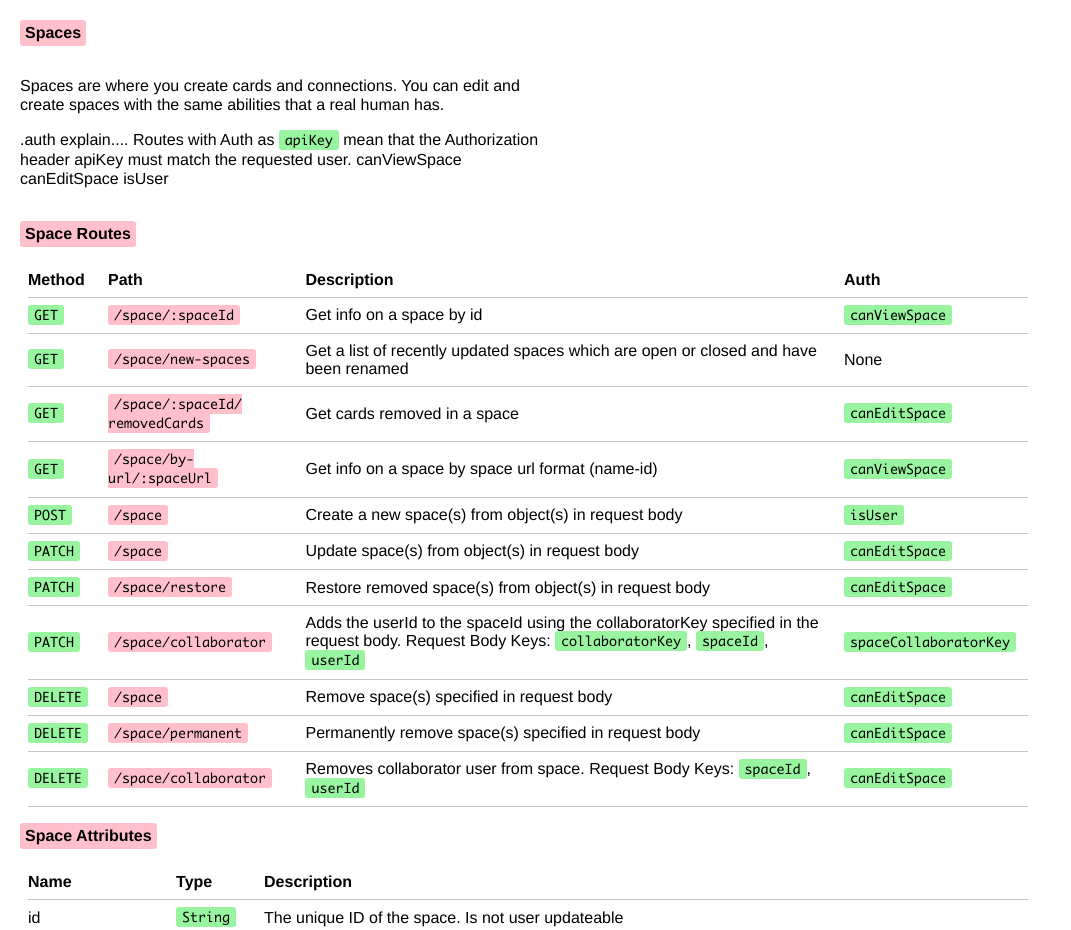
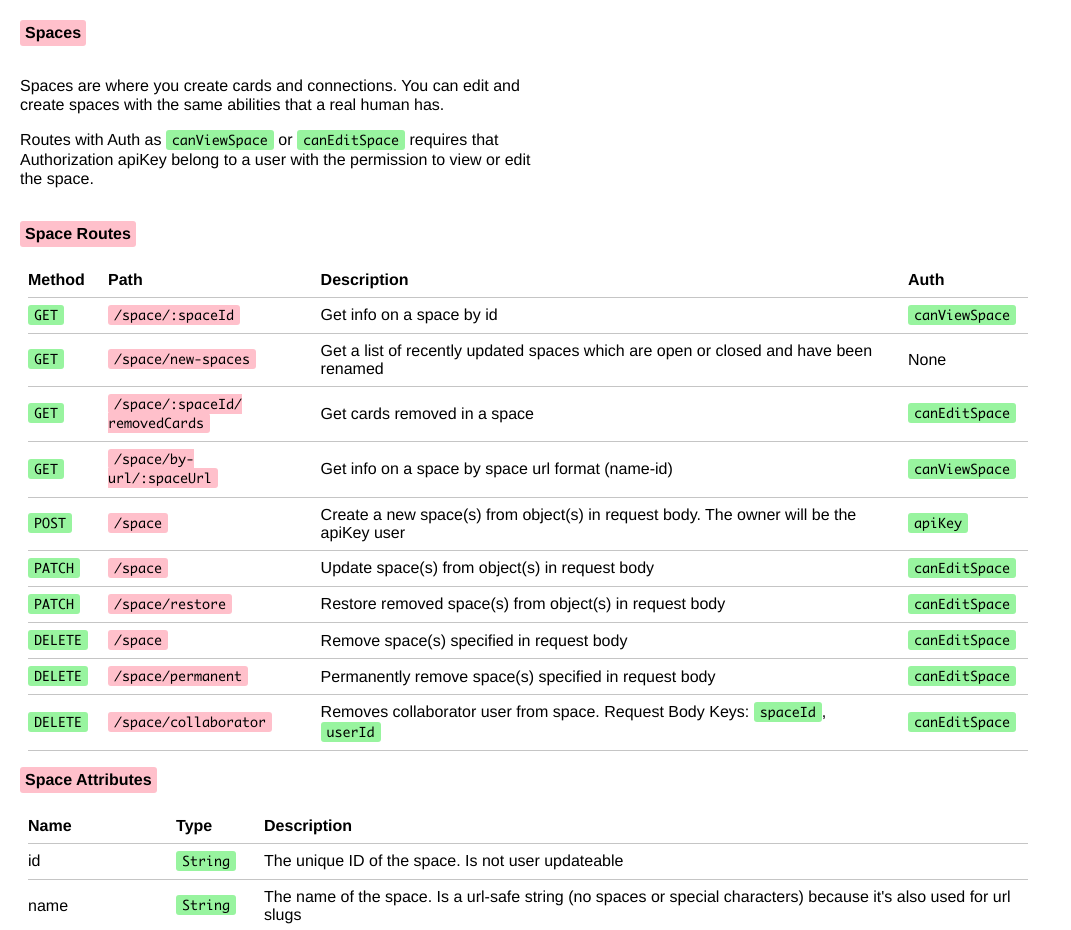
Before and after one commit to kinopio-club/kinopio-help, an Eleventy site: page api/index.md in a window 1280 px wide. Shown: the part 2260-3190 px from the top of the page, without its empty margins (0-1071 px from the left). Built offline with nearby package versions, Linux system fonts and the light colour scheme; Eleventy itself is replaced by a stand-in of ours; files that its build step writes are made by us from their sources.

Commit message:
add spaces auth info, prune private routes

```diff
--- a/api/index.md
+++ b/api/index.md
@@ -74,10 +74,7 @@ currentPublicSpaceId    | `String`  | The id of an space with privacy set to 'op
 
 Spaces are where you create cards and connections. You can edit and create spaces with the same abilities that a real human has.
 
-.auth explain.... Routes with Auth as `apiKey` mean that the Authorization header apiKey must match the requested user.
-canViewSpace
-canEditSpace
-isUser
+Routes with Auth as `canViewSpace` or `canEditSpace` requires that Authorization apiKey belong to a user with the permission to view or edit the space.
 
 <h3 class="spaces">Space Routes</h3>
 
@@ -87,10 +84,9 @@ Method | Path | Description | Auth
 `GET`    | <code class="spaces">/space/new-spaces</code>            | Get a list of recently updated spaces which are open or closed and have been renamed | None
 `GET`    | <code class="spaces">/space/:spaceId/<br>removedCards</code> | Get cards removed in a space                                                         | `canEditSpace`
 `GET`    | <code class="spaces">/space/by-url/:spaceUrl</code>      | Get info on a space by space url format (name-id)                                    | `canViewSpace`
-`POST`   | <code class="spaces">/space</code>                       | Create a new space(s) from object(s) in request body                                 | `isUser`
+`POST`   | <code class="spaces">/space</code>                       | Create a new space(s) from object(s) in request body. The owner will be the apiKey user   | `apiKey`
 `PATCH`  | <code class="spaces">/space</code>                       | Update space(s) from object(s) in request body                                       | `canEditSpace`
 `PATCH`  | <code class="spaces">/space/restore</code>               | Restore removed space(s)  from object(s) in request body                             | `canEditSpace`
-`PATCH`  | <code class="spaces">/space/collaborator</code>          | Adds the userId to the spaceId using the collaboratorKey specified in the request body. Request Body Keys: `collaboratorKey`, `spaceId`, `userId` | `spaceCollaboratorKey`
 `DELETE` | <code class="spaces">/space</code>                       | Remove space(s) specified in request body                                            | `canEditSpace`
 `DELETE` | <code class="spaces">/space/permanent</code>             | Permanently remove space(s) specified in request body                                | `canEditSpace`
 `DELETE` | <code class="spaces">/space/collaborator</code>          | Removes collaborator user from space. Request Body Keys: `spaceId`, `userId`                              | `canEditSpace`
```
